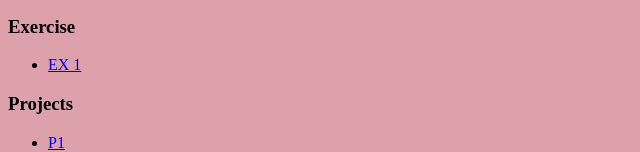
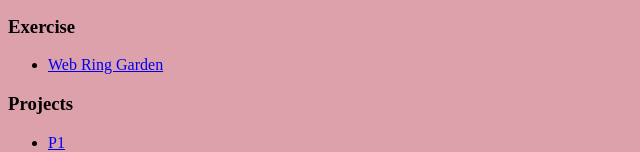
Before and after one commit to GGW1011/-Gloria-Guo-interactive-studio, a plain HTML site: page index.html in a window 1280 px wide. Shown: the part 264-416 px from the top of the page, without its empty margins (0-640 px from the left). Drawn offline with Linux system fonts and the light colour scheme.

Commit message:
Update index.html

```diff
--- a/index.html
+++ b/index.html
@@ -29,7 +29,7 @@
     <div id="exercises">
       <h3>Exercise</h3>
       <ul>
-        <li><a href="#">EX 1</a></li>
+        <li><a href="garden.html">Web Ring Garden</a></li>
       </ul>
     </div>
 
```
